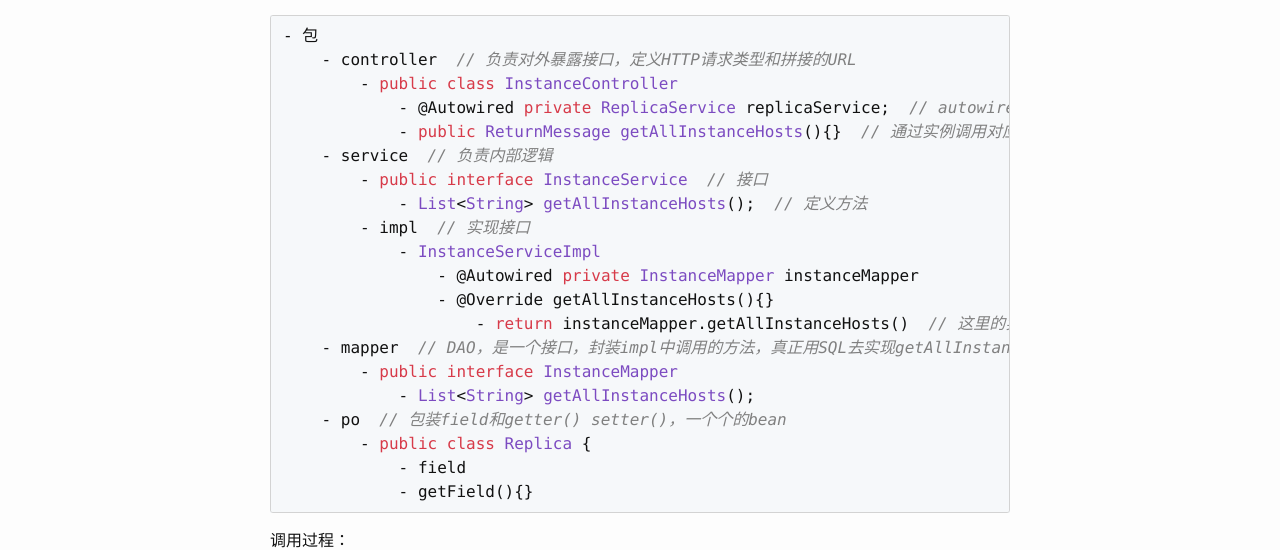
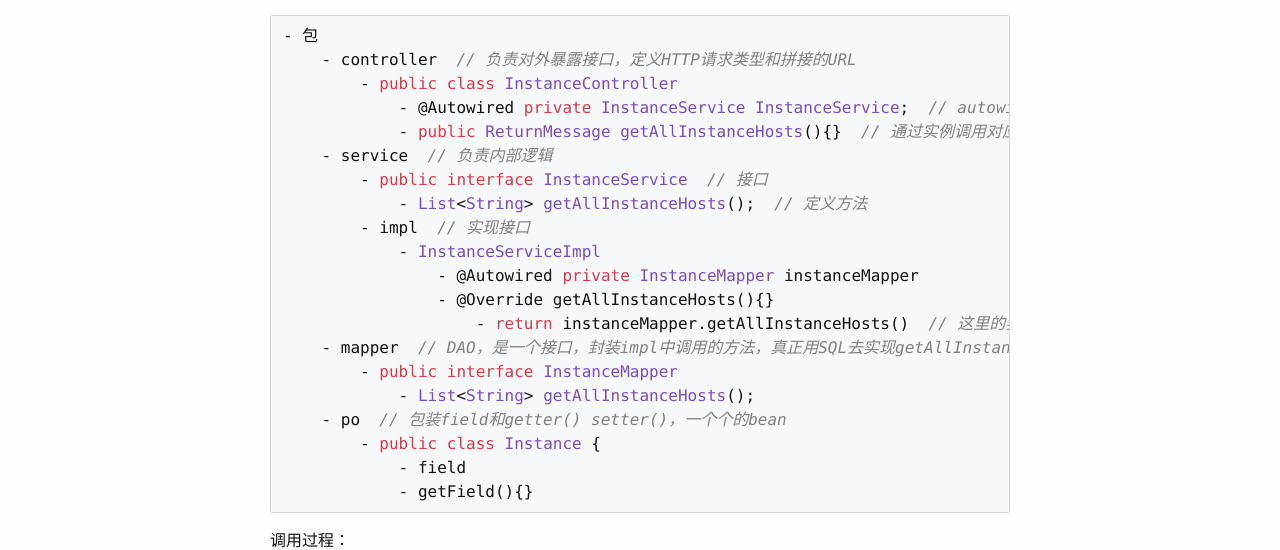
Before and after one commit to Artificial-Ridiculous/Artificial-Ridiculous.github.io, a Jekyll site: the page built from _posts/2022-04-01-Spring learning.markdown, in a window 1280 px wide. Shown: the part 263-813 px from the top of the page. Built offline with Jekyll 4.4.1, drawn with Linux system fonts in a browser that asks for light colours; comment, search, counter and statistics services are not loaded.

Commit message:
update:spring

````diff
--- a/_posts/2022-04-01-Spring learning.markdown
+++ b/_posts/2022-04-01-Spring learning.markdown
@@ -13,7 +13,7 @@ category: Java
 - 包
     - controller  // 负责对外暴露接口，定义HTTP请求类型和拼接的URL
         - public class InstanceController
-            - @Autowired private ReplicaService replicaService;  // autowire一个service实例
+            - @Autowired private InstanceService InstanceService;  // autowire一个service实例
             - public ReturnMessage getAllInstanceHosts(){}  // 通过实例调用对应的implement方法，将bean类型封装进Message返回
     - service  // 负责内部逻辑
         - public interface InstanceService  // 接口
@@ -27,7 +27,7 @@ category: Java
         - public interface InstanceMapper
             - List<String> getAllInstanceHosts();
     - po  // 包装field和getter() setter()，一个个的bean
-        - public class Replica {
+        - public class Instance {
             - field
             - getField(){}
 ```
````
